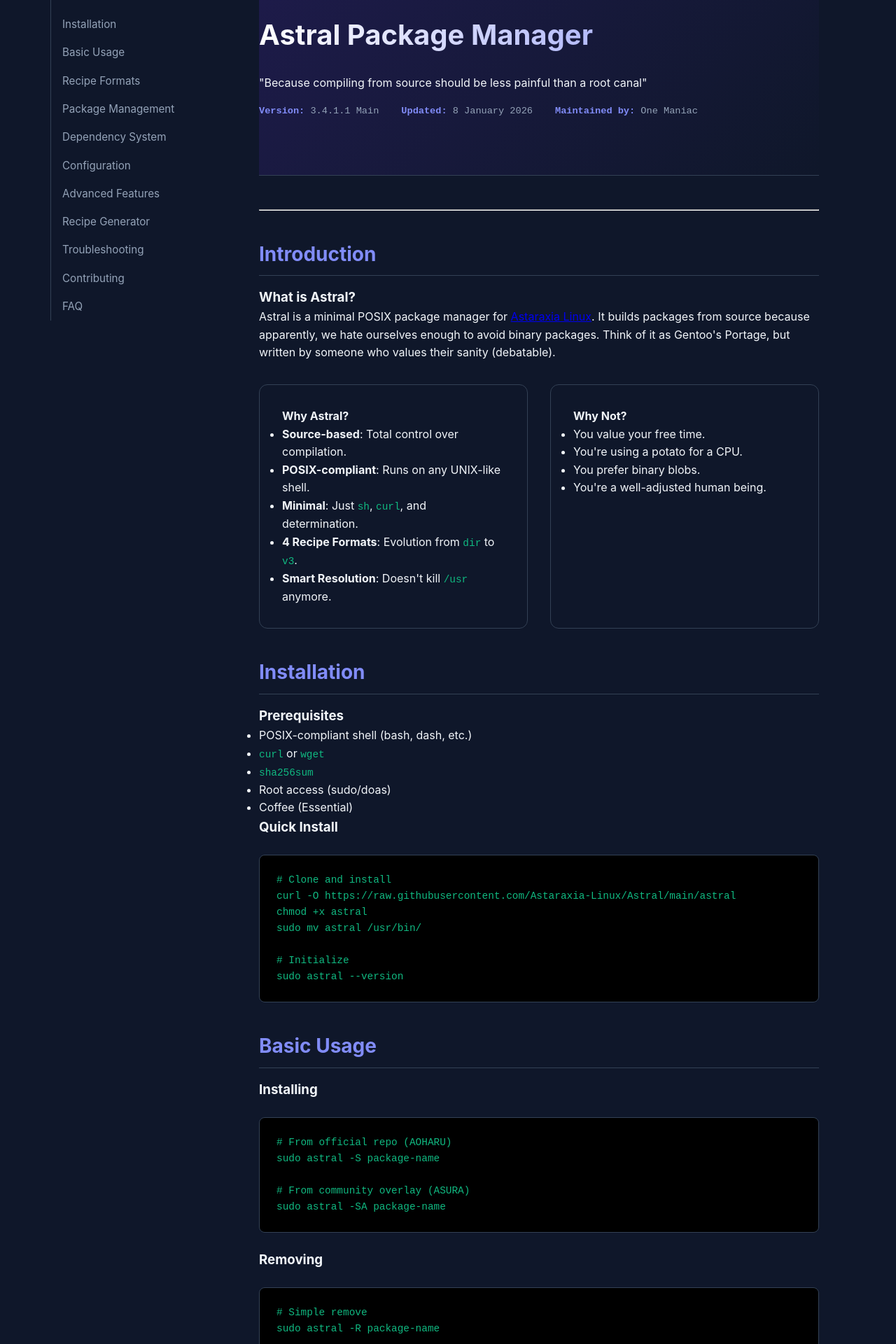
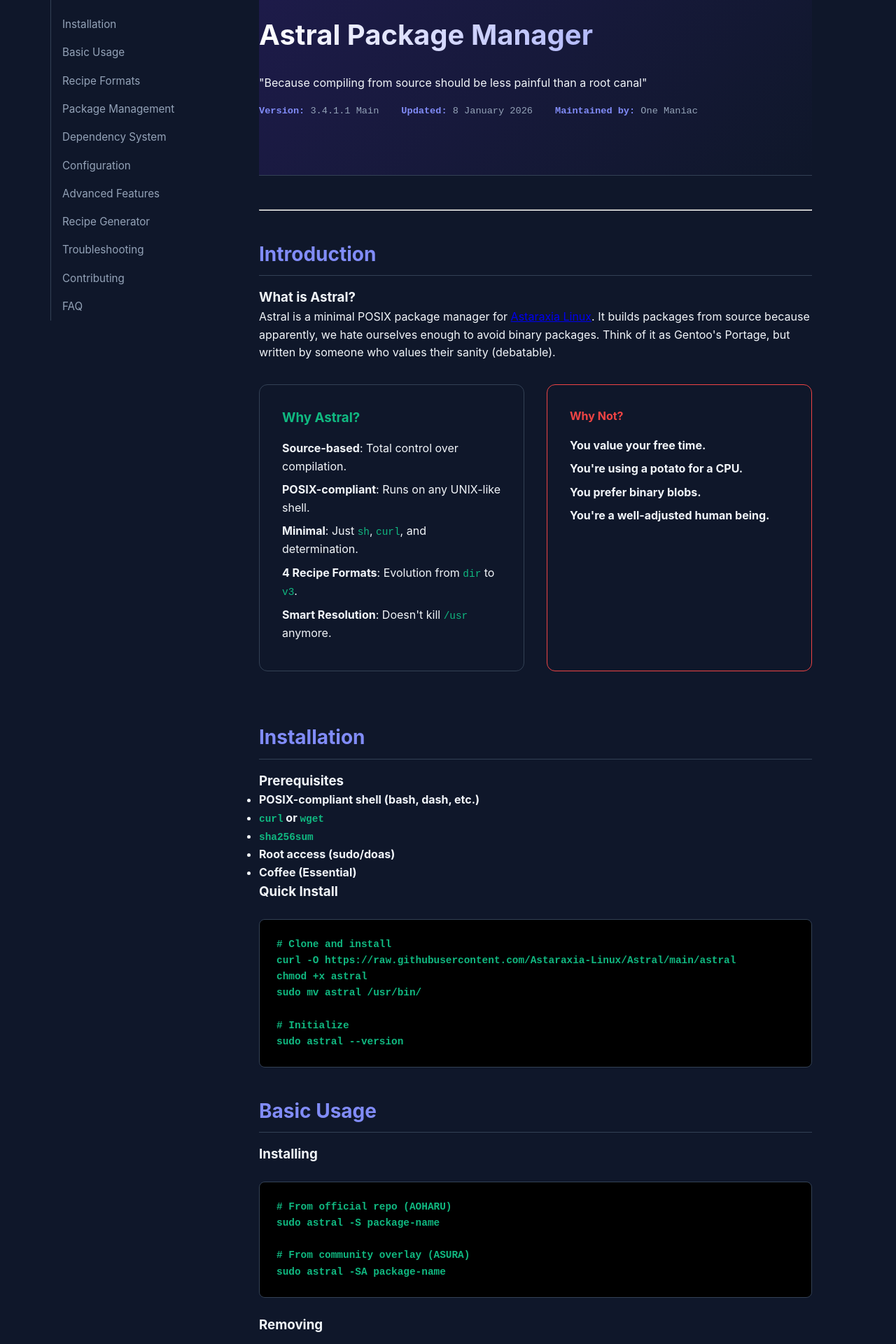
Before and after one commit to Astaraxia-Linux/astaraxia-linux.github.io, a Jekyll site: the page built from docus/astral.html, in a window 1280 px wide. Shown: the part 394-2314 px from the top of the page at 70% size. Built offline with Jekyll 4.4.1, drawn with Linux system fonts in a browser that asks for light colours.

Commit message:
Update astral.html

```diff
--- a/docus/astral.html
+++ b/docus/astral.html
@@ -40,23 +40,23 @@ sidebar_content: |
         <p>Astral is a minimal POSIX package manager for <a href="https://github.com/Astaraxia-Linux/Astaraxia/">Astaraxia Linux</a>. It builds packages from source because apparently, we hate ourselves enough to avoid binary packages. Think of it as Gentoo's Portage, but written by someone who values their sanity (debatable).</p>
 
         <div class="card-grid">
-            <div class="card">
-                <h4>Why Astral?</h4>
-                <ul>
-                    <li><strong>Source-based</strong>: Total control over compilation.</li>
-                    <li><strong>POSIX-compliant</strong>: Runs on any UNIX-like shell.</li>
-                    <li><strong>Minimal</strong>: Just <code>sh</code>, <code>curl</code>, and determination.</li>
-                    <li><strong>4 Recipe Formats</strong>: Evolution from <code>dir</code> to <code>v3</code>.</li>
-                    <li><strong>Smart Resolution</strong>: Doesn't kill <code>/usr</code> anymore.</li>
+        <div class="card">
+            <h3 style="color: var(--accent);">Why Astral?</h3>
+                <ul style="list-style: none; padding: 0; margin-top: 1rem;">
+                    <li style="margin-bottom: 0.5rem;"><strong>Source-based</strong>: Total control over compilation.</li>
+                    <li style="margin-bottom: 0.5rem;"><strong>POSIX-compliant</strong>: Runs on any UNIX-like shell.</li>
+                    <li style="margin-bottom: 0.5rem;"><strong>Minimal</strong>: Just <code>sh</code>, <code>curl</code>, and determination.</li>
+                    <li style="margin-bottom: 0.5rem;"><strong>4 Recipe Formats</strong>: Evolution from <code>dir</code> to <code>v3</code>.</li>
+                    <li style="margin-bottom: 0.5rem;"><strong>Smart Resolution</strong>: Doesn't kill <code>/usr</code> anymore.</li>
                 </ul>
             </div>
-            <div class="card">
-                <h4>Why Not?</h4>
-                <ul>
-                    <li>You value your free time.</li>
-                    <li>You're using a potato for a CPU.</li>
-                    <li>You prefer binary blobs.</li>
-                    <li>You're a well-adjusted human being.</li>
+            <div class="card" style="border-color: #ef4444;">
+            <h4 style="color: #ef4444;">Why Not?</h3>
+                <ul style="list-style: none; padding: 0; margin-top: 1rem;">
+                    <li style="margin-bottom: 0.5rem;"><strong>You value your free time.</li>
+                    <li style="margin-bottom: 0.5rem;"><strong>You're using a potato for a CPU.</li>
+                    <li style="margin-bottom: 0.5rem;"><strong>You prefer binary blobs.</li>
+                    <li style="margin-bottom: 0.5rem;"><strong>You're a well-adjusted human being.</li>
                 </ul>
             </div>
         </div>
```
